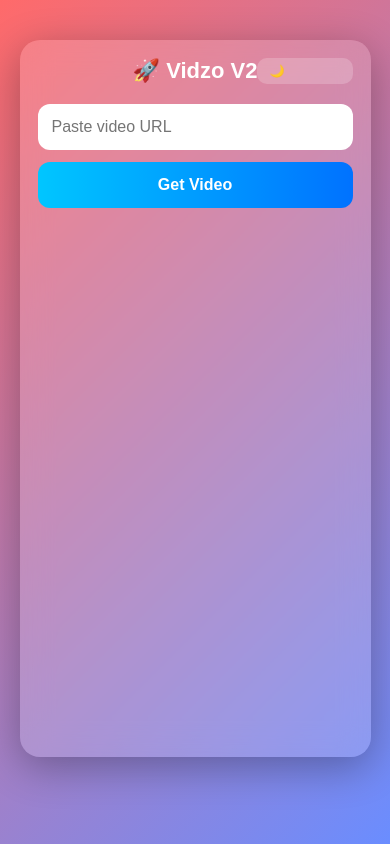
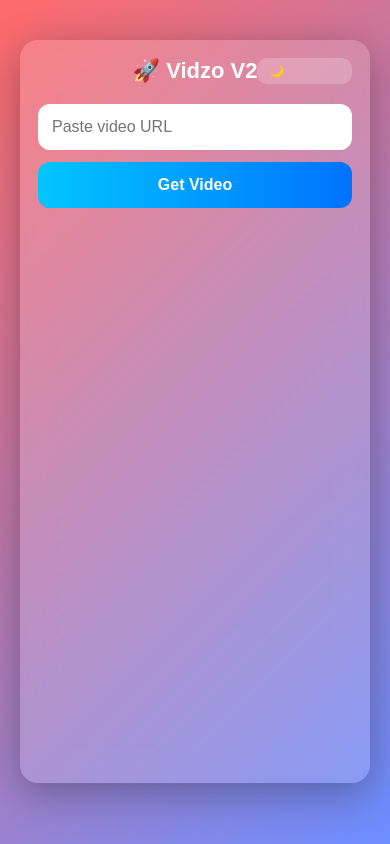
Before and after one commit to viveksingh48162-design/insta-downloader, a Flask app: page / in a window 390 px wide. Run offline with Flask 3, Linux system fonts and the light colour scheme.

Commit message:
Update index.html

```diff
--- a/templates/index.html
+++ b/templates/index.html
@@ -39,7 +39,7 @@ max-width:500px; /* width kam */
 min-height:90vh; /* height zyada */
 background:var(--card);
 backdrop-filter:blur(15px);
-padding:20px;
+padding:30px;
 border-radius:20px;
 box-shadow:0 10px 40px rgba(0,0,0,0.3);
 display:flex;
@@ -49,11 +49,13 @@ justify-content:flex-start;
 
 /* 📱 MOBILE TUNING */
 @media(max-width:600px){
+
 .container{
-width:90%;
-max-width:360px;
-min-height:85vh;
+width:90%;          /* width control */
+max-width:350px;    /* slim card */
+min-height:88vh;    /* long vertical */
 padding:18px;
+border-radius:18px;
 }
 }
 
```
